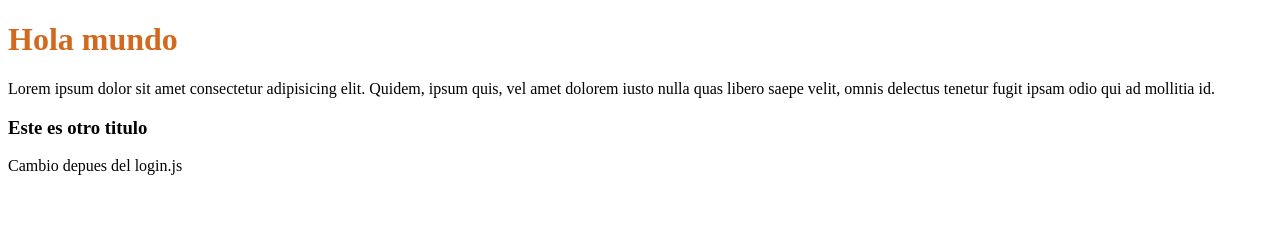
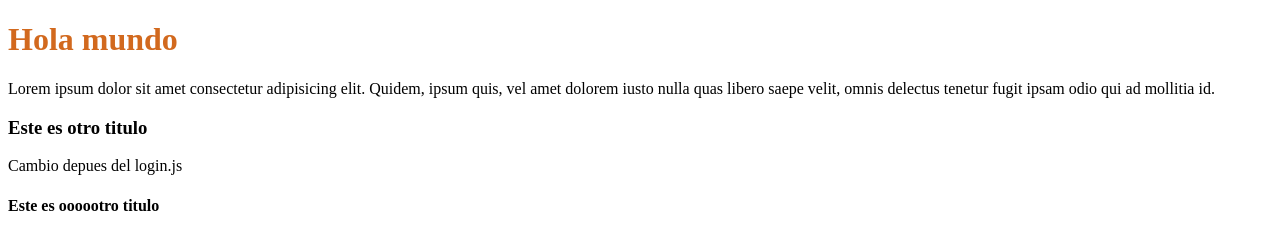
Before and after one commit to Pablo-Zallio-Dev/git-proyect-moure, a plain HTML site: page index.html in a window 1280 px wide. Drawn offline with Linux system fonts and the light colour scheme.

Commit message:
h4 en index

```diff
--- a/index.html
+++ b/index.html
@@ -11,5 +11,6 @@
     <p>Lorem ipsum dolor sit amet consectetur adipisicing elit. Quidem, ipsum quis, vel amet dolorem iusto nulla quas libero saepe velit, omnis delectus tenetur fugit ipsam odio qui ad mollitia id.</p>
     <h3>Este es otro titulo</h3>
     <p>Cambio depues del login.js</p>
+    <h4>Este es oooootro titulo</h4>
 </body>
 </html>
```
